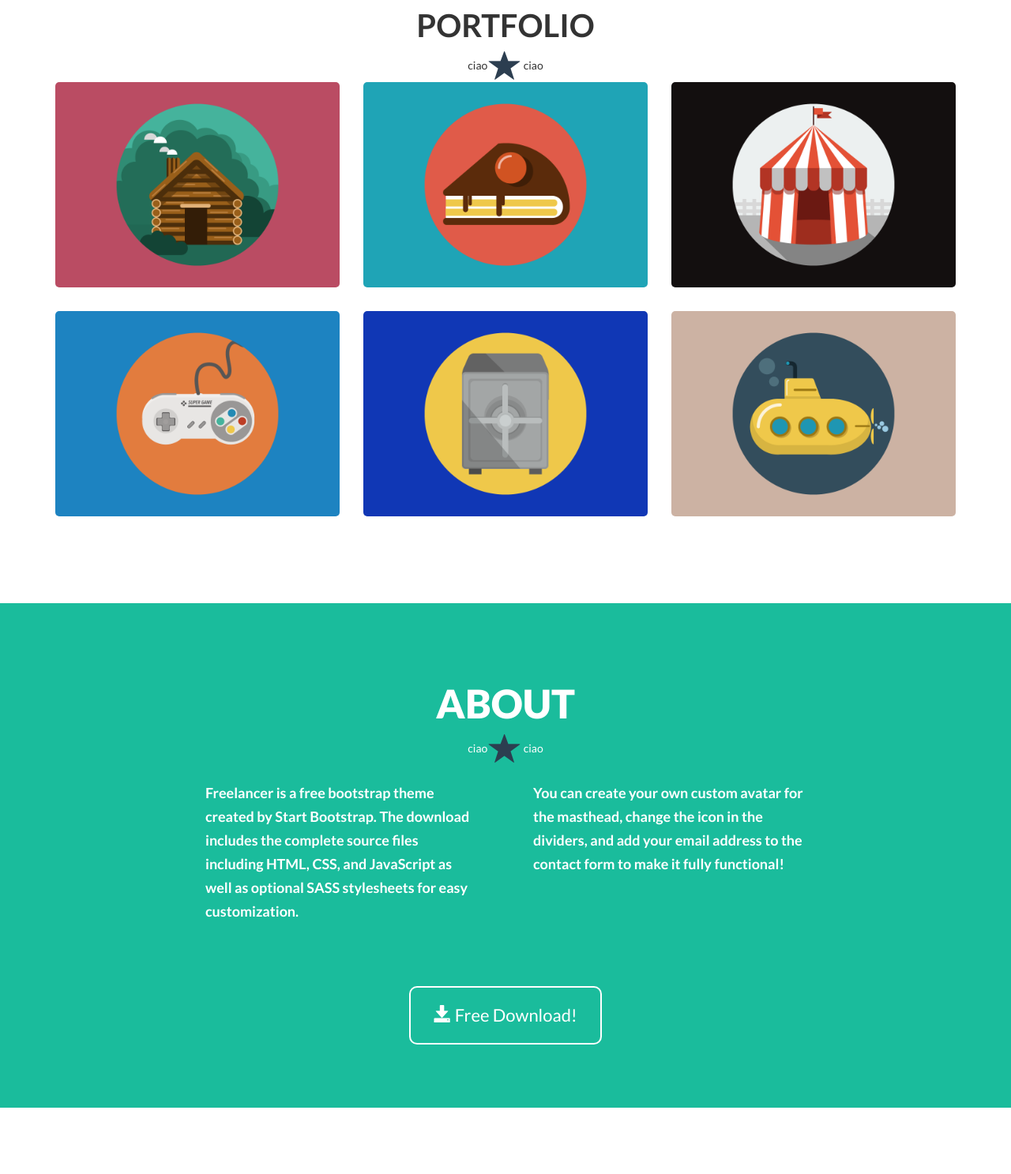
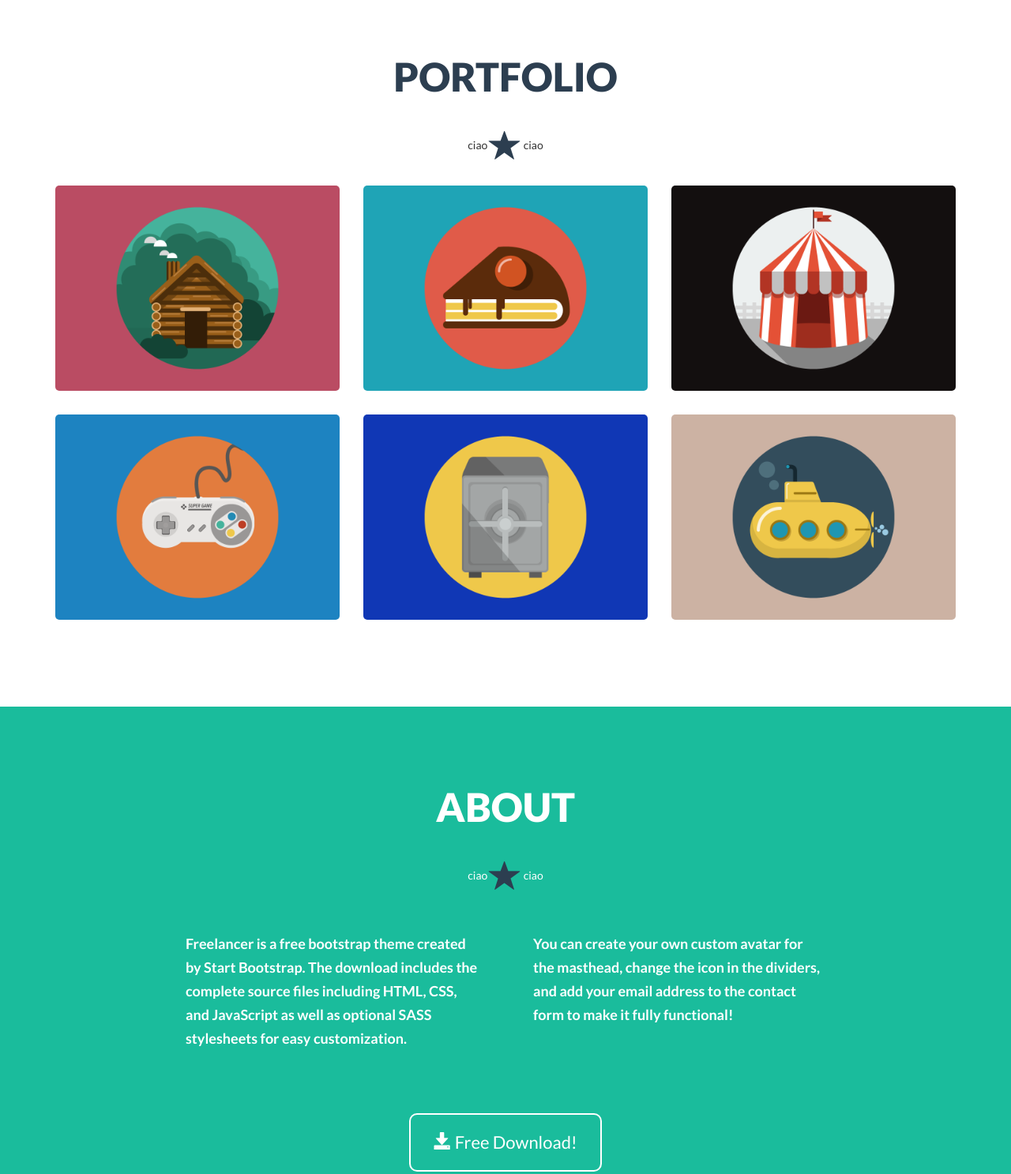
Before and after one commit to DevidCesare17/html-css-bootstrap-freelancer, a plain HTML site: page index.html in a window 1280 px wide. Shown: the part 740-2227 px from the top of the page at 79% size. Drawn offline with nearby package versions, Linux system fonts and the light colour scheme.

Commit message:
Refactoring + padding interlinea star

```diff
--- a/css/style.css
+++ b/css/style.css
@@ -8,7 +8,8 @@ footer{
 }
 
 .container_short{
-  max-width: 800px;
+  width: 70%;
+  max-width: 850px;
   margin: auto;
 }
 
@@ -27,6 +28,10 @@ a:hover{
 }
 .pad_bott_80{
   padding-bottom: 80px;
+}
+
+.star_div{
+  padding: 30px 0;
 }
 
 .star_div span{
@@ -101,6 +106,7 @@ a:hover{
 .header_main h1{
   font-weight: 700;
   font-size: 60px;
+  padding: 0 15px;
 }
 
 .header_main .description{
@@ -112,9 +118,9 @@ a:hover{
 /* MAIN */
 /* main_top */
 #portfolio h2{
-  text-align: center;
-  font-size: 40px;
-  font-weight: 700;
+  color: #2C3E50;
+  font-size: 50px;
+  font-weight: 900;
 }
 
 .portfolio_img{
@@ -167,7 +173,6 @@ a:hover{
 }
 
 #about h2{
-  text-align: center;
   font-size: 50px;
   font-weight: 900;
 }
@@ -197,7 +202,6 @@ a:hover{
 
 /* main_bottom */
 #contact h2{
-  text-align: center;
   color: #2C3E50;
   font-size: 50px;
   font-weight: 900;
--- a/index.html
+++ b/index.html
@@ -16,7 +16,7 @@
       <section class="header_top">
         <div class="container">
           <div class="row">
-            <div class="col-xs-6 col-md-4 col-lg-4">
+            <div class="col-xs-9 col-md-4 col-lg-4">
               <h2>START BOOTSTRAP</h2>
             </div>
             <nav class="col-xs-6 col-md-8 col-lg-8 hidden-xs hidden-sm">
@@ -32,7 +32,7 @@
                 </li>
               </ul>
             </nav>
-            <div class="col-xs-6 col-sm-6 visible-xs visible-sm text-right">
+            <div class="col-xs-3 col-sm-3 col-sm-6 visible-xs visible-sm text-right">
               <button type="button" class="btn btn-default">
                 <span class="glyphicon glyphicon-menu-hamburger"></span>
               </button>
@@ -43,12 +43,12 @@
       <!-- /header_top -->
 
       <!-- header_main -->
-      <section class="header_main container-fluid pad_top_80 pad_bott_80">
+      <section class="header_main text-center container-fluid pad_top_80 pad_bott_80">
         <div class="header_main_img">
           <img src="img/avatars.svg" alt="Immagine principale">
         </div>
         <h1>START BOOTSTRAP</h1>
-        <div class="star_div text-center">
+        <div class="star_div">
           <span class="glyphicon glyphicon-star"></span>
         </div>
         <div class="description">
@@ -64,9 +64,9 @@
     <!-- MAIN -->
     <main>
       <!-- main_top -->
-      <section id="portfolio" class="container pad_top_80 pad_bott_80">
+      <section id="portfolio" class="container pad_top_80 pad_bott_80 text-center">
         <h2>PORTFOLIO</h2>
-        <div class="star_div text-center">
+        <div class="star_div">
           <span class="glyphicon glyphicon-star"></span>
         </div>
         <div class="row">
@@ -136,9 +136,9 @@
 
       <!-- main_central -->
       <section id="about">
-        <div class="container_short pad_top_80 pad_bott_80">
+        <div class="container_short pad_top_80 pad_bott_80 text-center">
           <h2>ABOUT</h2>
-          <div class="star_div text-center">
+          <div class="star_div">
             <span class="glyphicon glyphicon-star"></span>
           </div>
           <div class="row text-left">
@@ -148,17 +148,19 @@
             <div class="col-xs-12 col-sm-12 col-md-6 col-lg-6">
               <p>You can create your own custom avatar for the masthead, change the icon in the dividers, and add your email address to the contact form to make it fully functional!</p>
             </div>
+            <div class="col-xs-12 text-center">
+              <button type="button" class="btn btn-default btn-lg download_btn">
+                <span class="glyphicon glyphicon-save"></span> Free Download!
+              </button>
+            </div>
           </div>
-          <button type="button" class="btn btn-default btn-lg download_btn">
-            <span class="glyphicon glyphicon-save"></span> Free Download!
-          </button>
         </div>
       </section>
       <!-- /main_central -->
 
       <!-- main_bottom -->
       <section id="contact" class="container_short pad_top_80 pad_bott_80">
-        <h2>CONTACT ME</h2>
+        <h2 class="text-center">CONTACT ME</h2>
         <div class="star_div text-center">
           <span class="glyphicon glyphicon-star"></span>
         </div>
```
